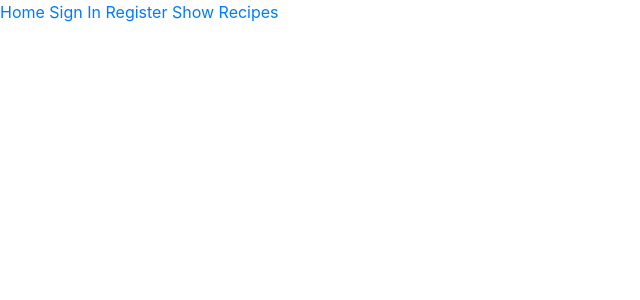
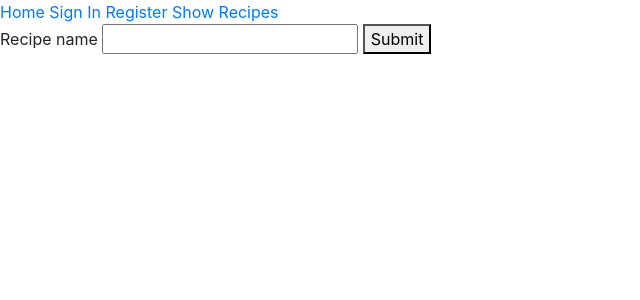
Before and after one commit to chookmook29/cookbook, a Flask app: page /add_recipe in a window 1280 px wide. Shown: the top 300 px of the page, without its empty margins (0-640 px from the left). Run offline with Flask 2, Linux system fonts and the light colour scheme; some libraries are stand-ins or nearby versions.

Commit message:
add/show recipe functionality

```diff
--- a/run.py
+++ b/run.py
@@ -45,10 +45,16 @@ def sign_out():
 
 @app.route('/show_recipes')
 def show_recipes():
-    return render_template('show_recipes.html')
+    recipes = mongo.db.recipes.find()
+    return render_template('show_recipes.html', recipes=recipes)
 
-@app.route('/add_recipe')
+@app.route('/add_recipe', methods=['GET', 'POST'])
 def add_recipe():
+    if request.method == 'POST':
+        recipes = mongo.db.recipes
+        name = request.form['name']
+        recipes.insert({'name': name})
+        return redirect(url_for('index'))
     return render_template('add_recipe.html')
 
 if __name__ == '__main__':
--- a/templates/add_recipe.html
+++ b/templates/add_recipe.html
@@ -1,2 +1,8 @@
 {% extends 'base.html' %}
-<a href='{{ url_for('index') }}'>Home</a>
+{% block content %}
+<form action='{{url_for('add_recipe')}}' method="POST">
+	<label for='name'>Recipe name</label>
+	<input type='text' name='name' required>
+	<button type='submit' name='action'>Submit</button>
+</form>
+{% endblock %}
--- a/templates/show_recipes.html
+++ b/templates/show_recipes.html
@@ -1 +1,6 @@
 {% extends 'base.html' %}
+{% block content %}
+{% for recipe in recipes %}
+<p>{{recipe.name}}</p>
+{% endfor %}
+{% endblock %}
```
